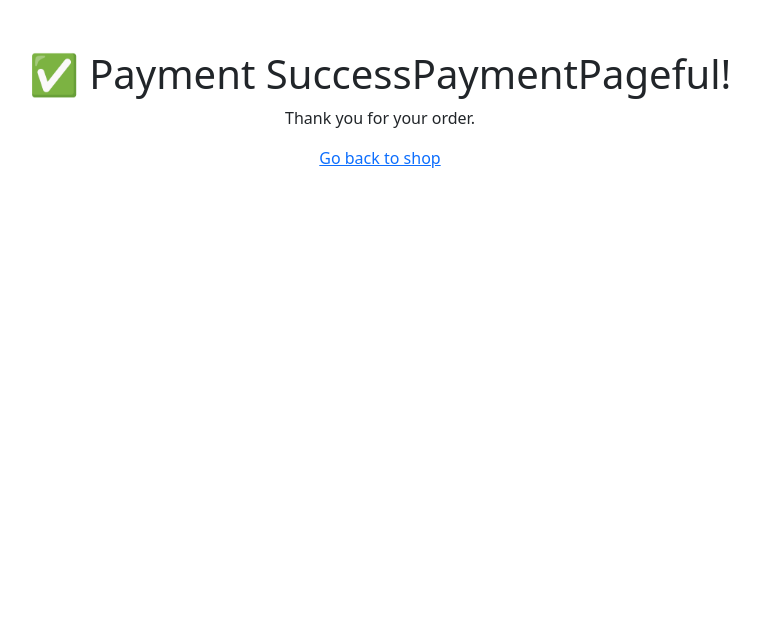
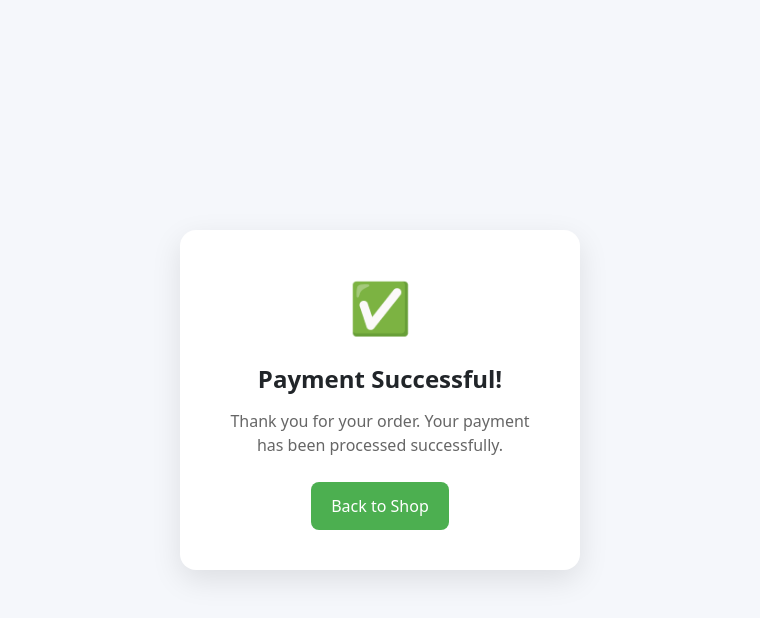
Before and after one commit to AnnieBunny/mini-shop, a React (Create React App) app in the folder frontend/: page /success in a window 1280 px wide. Shown: the top 618 px of the page, without its empty margins (260-1020 px from the left). Built offline with nearby package versions, Linux system fonts and the light colour scheme.

Commit message:
styled Stripe success & cancel pages, added dynamic payment amount

```diff
--- a/frontend/src/components/CancelPaymentPage.js
+++ b/frontend/src/components/CancelPaymentPage.js
@@ -1,10 +1,64 @@
+import React from "react";
+
 function CancelPaymentPage() {
   return (
-    <div style={{ textAlign: "center", marginTop: "50px" }}>
-      <h1>❌ Payment Cancelled</h1>
-      <a href="/">Back to shop</a>
+    <div style={styles.page}>
+      <div style={styles.card}>
+        <div style={styles.icon}>❌</div>
+
+        <h1 style={styles.title}>Payment Cancelled</h1>
+
+        <p style={styles.text}>
+          Your payment was not completed. You can try again or return to the shop.
+        </p>
+
+        <button style={styles.button} onClick={() => window.location.href = "/"}>
+          Back to Shop
+        </button>
+      </div>
     </div>
   );
 }
 
+const styles = {
+  page: {
+    height: "100vh",
+    display: "flex",
+    justifyContent: "center",
+    alignItems: "center",
+    backgroundColor: "#f5f7fb",
+  },
+  card: {
+    backgroundColor: "#ffffff",
+    padding: "40px",
+    borderRadius: "16px",
+    boxShadow: "0 10px 30px rgba(0,0,0,0.1)",
+    textAlign: "center",
+    maxWidth: "400px",
+    width: "100%",
+  },
+  icon: {
+    fontSize: "50px",
+    marginBottom: "20px",
+  },
+  title: {
+    marginBottom: "15px",
+    fontSize: "24px",
+    fontWeight: "600",
+  },
+  text: {
+    color: "#666",
+    marginBottom: "25px",
+  },
+  button: {
+    backgroundColor: "#f44336",
+    color: "white",
+    border: "none",
+    padding: "12px 20px",
+    borderRadius: "8px",
+    cursor: "pointer",
+    fontSize: "16px",
+  },
+};
+
 export default CancelPaymentPage;
--- a/frontend/src/components/Header.js
+++ b/frontend/src/components/Header.js
@@ -2,7 +2,7 @@ import React, { useState } from "react";
 
 import { Button, Badge, Container, Navbar, Nav, Accordion } from 'react-bootstrap';
 import { BsCart } from "react-icons/bs";
-import * as headerService from '../../src/services/headerService';
+import * as headerService from "../../src/services/headerService";
 
 const Header = ({ cart, setCart, setExpanded }) => {
     const [isCartOpen, setIsCartOpen] = useState(false);
@@ -18,8 +18,8 @@ const Header = ({ cart, setCart, setExpanded }) => {
     };
 
 
-    const handlePayment = () => {
-        headerService.createCheckoutSession()
+    const handlePayment = (cart) => {
+        headerService.createCheckoutSession(cart)
 
 
     };
@@ -66,7 +66,7 @@ const Header = ({ cart, setCart, setExpanded }) => {
                                 ))
                             )}
                             {cart.length > 0 && (
-                                <Button variant="success" onClick={handlePayment} className="mt-3 w-100">
+                                <Button variant="success" onClick={() => handlePayment(cart)} className="mt-3 w-100">
                                     Pay Now
                                 </Button>
                             )}
--- a/frontend/src/components/SuccessPaymentPage.js
+++ b/frontend/src/components/SuccessPaymentPage.js
@@ -2,12 +2,63 @@ import React from "react";
 
 function SuccessPaymentPage() {
   return (
-    <div style={{ textAlign: "center", marginTop: "50px" }}>
-      <h1>✅ Payment SuccessPaymentPageful!</h1>
-      <p>Thank you for your order.</p>
-      <a href="/">Go back to shop</a>
+    <div style={styles.page}>
+      <div style={styles.card}>
+        <div style={styles.icon}>✅</div>
+
+        <h1 style={styles.title}>Payment Successful!</h1>
+
+        <p style={styles.text}>
+          Thank you for your order. Your payment has been processed successfully.
+        </p>
+
+        <button style={styles.button} onClick={() => window.location.href = "/"}>
+          Back to Shop
+        </button>
+      </div>
     </div>
   );
 }
 
+const styles = {
+  page: {
+    height: "100vh",
+    display: "flex",
+    justifyContent: "center",
+    alignItems: "center",
+    backgroundColor: "#f5f7fb",
+  },
+  card: {
+    backgroundColor: "#ffffff",
+    padding: "40px",
+    borderRadius: "16px",
+    boxShadow: "0 10px 30px rgba(0,0,0,0.1)",
+    textAlign: "center",
+    maxWidth: "400px",
+    width: "100%",
+  },
+  icon: {
+    fontSize: "50px",
+    marginBottom: "20px",
+  },
+  title: {
+    marginBottom: "15px",
+    fontSize: "24px",
+    fontWeight: "600",
+  },
+  text: {
+    color: "#666",
+    marginBottom: "25px",
+  },
+  button: {
+    backgroundColor: "#4CAF50",
+    color: "white",
+    border: "none",
+    padding: "12px 20px",
+    borderRadius: "8px",
+    cursor: "pointer",
+    fontSize: "16px",
+  },
+};
+
 export default SuccessPaymentPage;
--- a/frontend/src/services/headerService.js
+++ b/frontend/src/services/headerService.js
@@ -34,12 +34,15 @@
 
 // };
 
-export const createCheckoutSession = async () => {
+export const createCheckoutSession = async (cart) => {
   const res = await fetch("http://localhost:8080/checkout", {
-    method: "POST"
+    method: "POST",
+    headers: {
+      "Content-Type": "application/json"
+    },
+    body: JSON.stringify({ items: cart })
   });
 
   const data = await res.json();
-
   window.location.href = data.url;
 };
```
Also changed, not shown: 2 other files (tests, documents, lock files or other folders).
